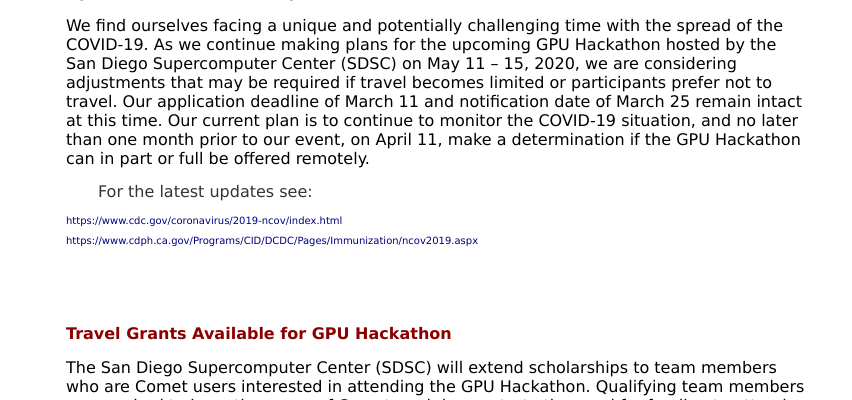
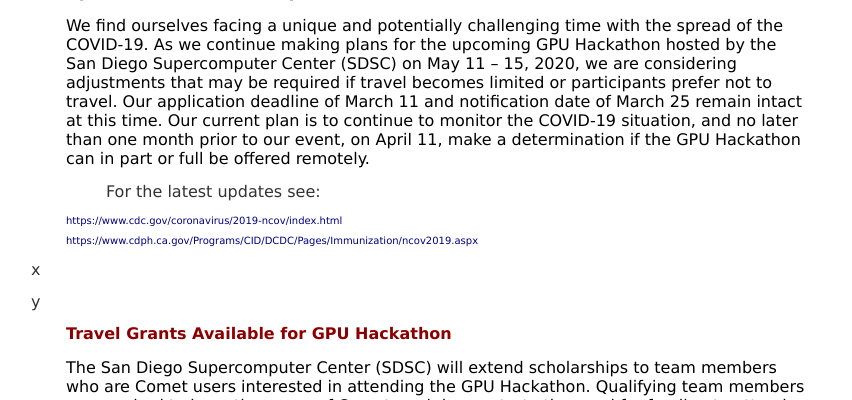
Before and after one commit to sdsc-hpc-training/sdsc-hpc-training.github.io, a Jekyll site: the page built from gpuhackathon/index.html, in a window 1280 px wide and 900 px high, scrolled down 438 px. Shown: the top 400 px of the window, without its empty margins (204-1056 px from the left). Built offline with Jekyll 4.4.1, drawn with Linux system fonts in a browser that asks for light colours.

Commit message:
Update index.html

```diff
--- a/gpuhackathon/index.html
+++ b/gpuhackathon/index.html
@@ -27,13 +27,13 @@
 date of March 25 remain intact at this time. Our current plan is to continue to monitor the COVID-19
 situation, and no later than one month prior to our event, on April 11, make a determination if the
 GPU Hackathon can in part or full be offered remotely.
-<p class="indent">For the latest updates see:
+<p class="tab">For the latest updates see:
 <p class="address"><a href="https://www.cdc.gov/coronavirus/2019-ncov/index.html">https://www.cdc.gov/coronavirus/2019-ncov/index.html</a></p>
 <p class="address"><a href="">https://www.cdph.ca.gov/Programs/CID/DCDC/Pages/Immunization/ncov2019.aspx</a></p>
 </p>
 </blockquote>
-<p>&nbsp;
-<p>&nbsp;
+<p>&nbsp;x
+<p>&nbsp;y
 <blockquote>
 <p class="news">Travel Grants Available for GPU Hackathon</p>
 The San Diego Supercomputer Center (SDSC) will extend scholarships to team members
```
